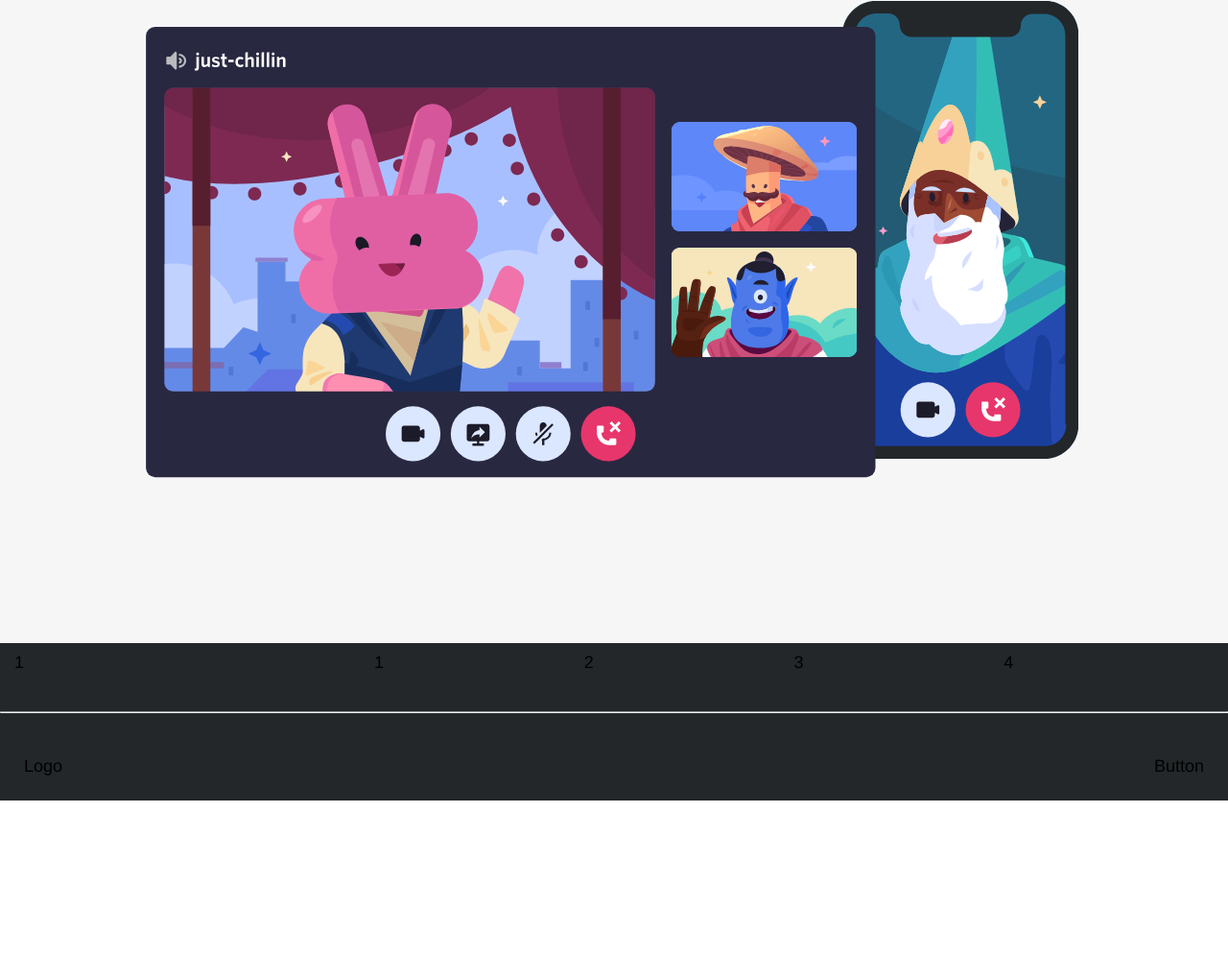
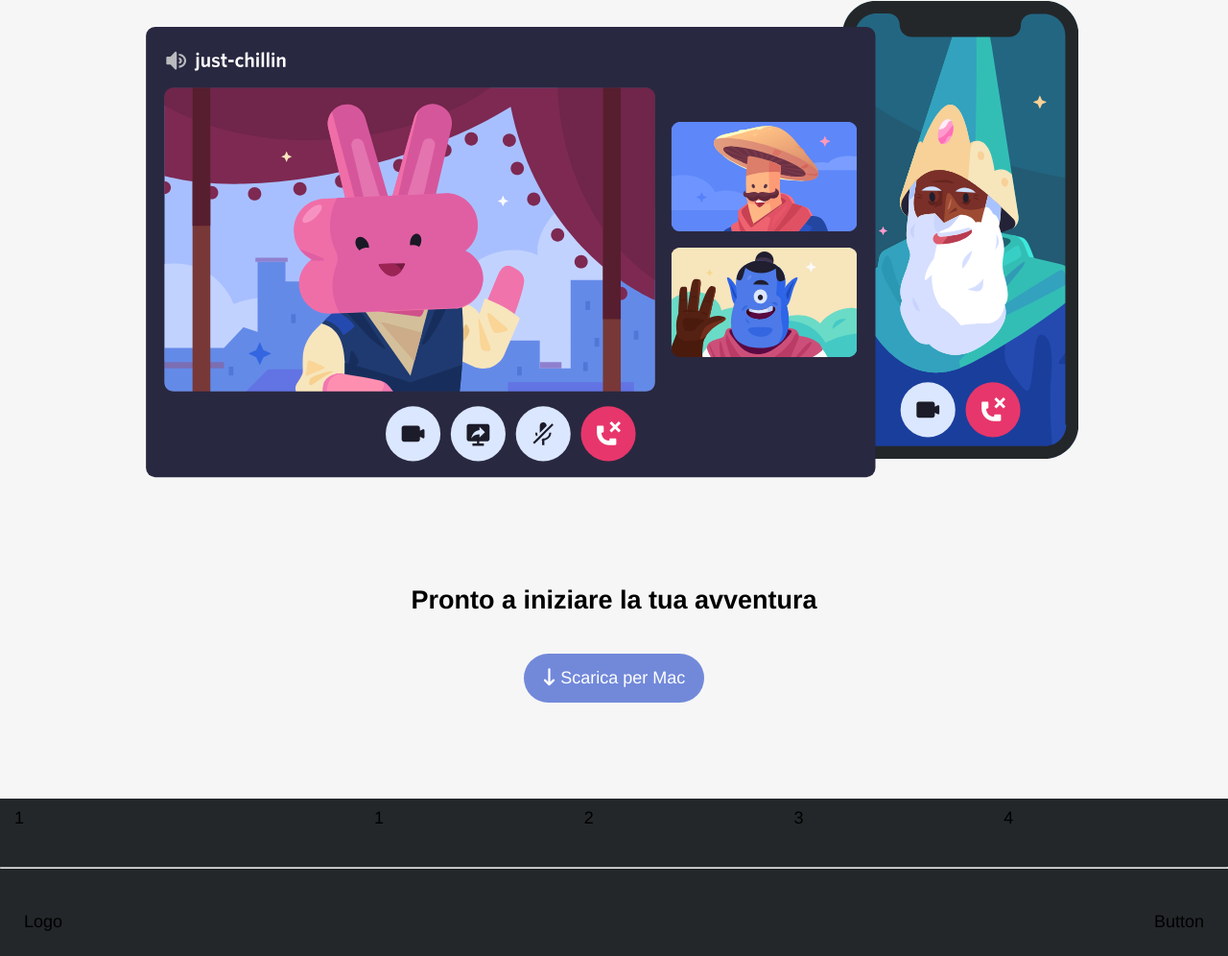
Before and after one commit to taniot/htmlcss-discord, a plain HTML site: page index.html in a window 1280 px wide. Shown: the part 2864-3860 px from the top of the page at 96% size. Before the commit the page ends 3698 px from the top, so only its background shows below. Drawn offline with Linux system fonts and the light colour scheme.

Commit message:
feat: main call to action

```diff
--- a/css/style.css
+++ b/css/style.css
@@ -165,6 +165,11 @@ h2 {
   margin-bottom: 30px;
 }
 
+h3 {
+  font-size: 27px;
+  margin-bottom: 40px;
+}
+
 /*
 ************
 Header
@@ -268,6 +273,10 @@ main .section img {
   width: 100%;
 }
 
+main .section .call-to-action {
+  margin-top: 40px;
+}
+
 /*
 ************
 Footer
--- a/index.html
+++ b/index.html
@@ -140,6 +140,7 @@
       <section class="section large">
         <div class="container big">
           <div class="row">
+            <!-- Contenitore Large -->
             <div class="col-full">
               <h2>Tecnologia affidabile per tenersi in contatto</h2>
               <p>
@@ -149,7 +150,15 @@
                 la condivisione schermo.
               </p>
               <img src="img/item4-big.svg" alt="Image Sezione 4" />
+              <div class="call-to-action">
+                <h3>Pronto a iniziare la tua avventura</h3>
+                <a href="#" alt="Scarica per Mac" class="btn btn-secondary"
+                  ><i class="fa-solid fa-arrow-down-long"></i> Scarica per
+                  Mac</a
+                >
+              </div>
             </div>
+            <!-- /Contenitore Large -->
           </div>
         </div>
       </section>
```
